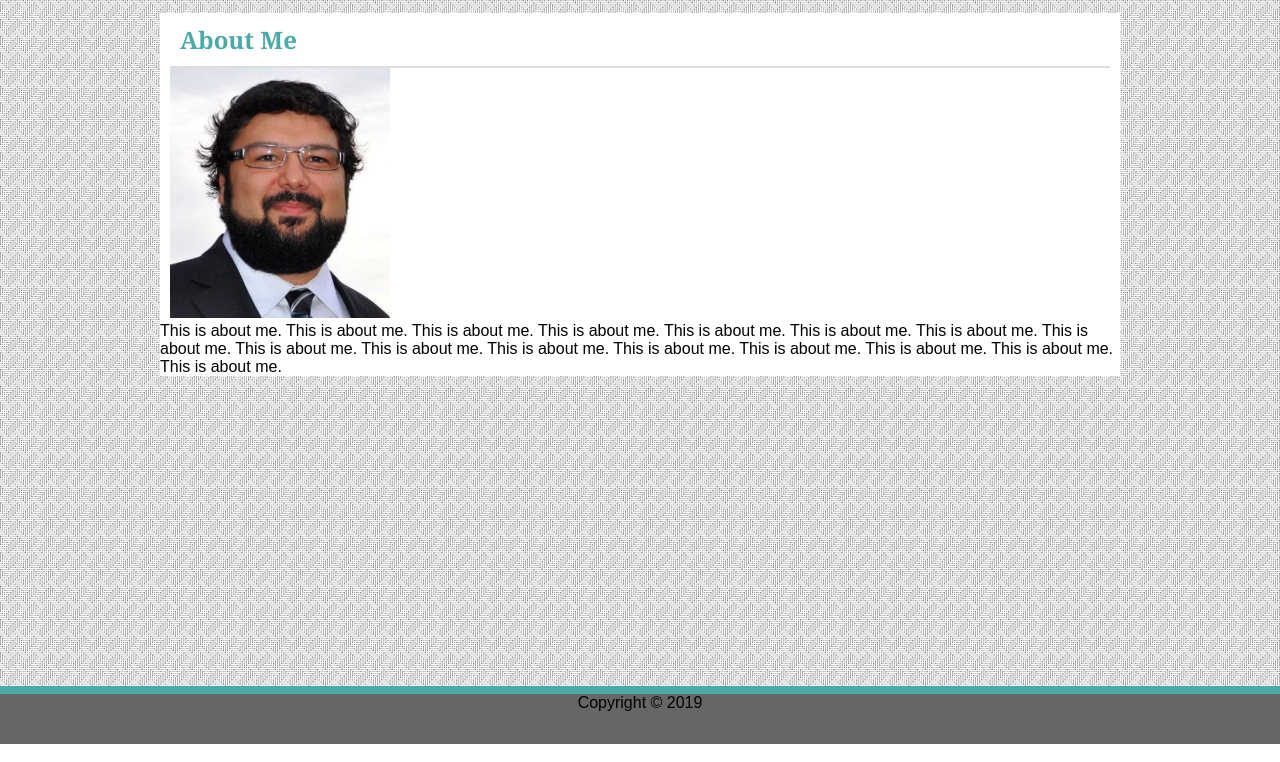
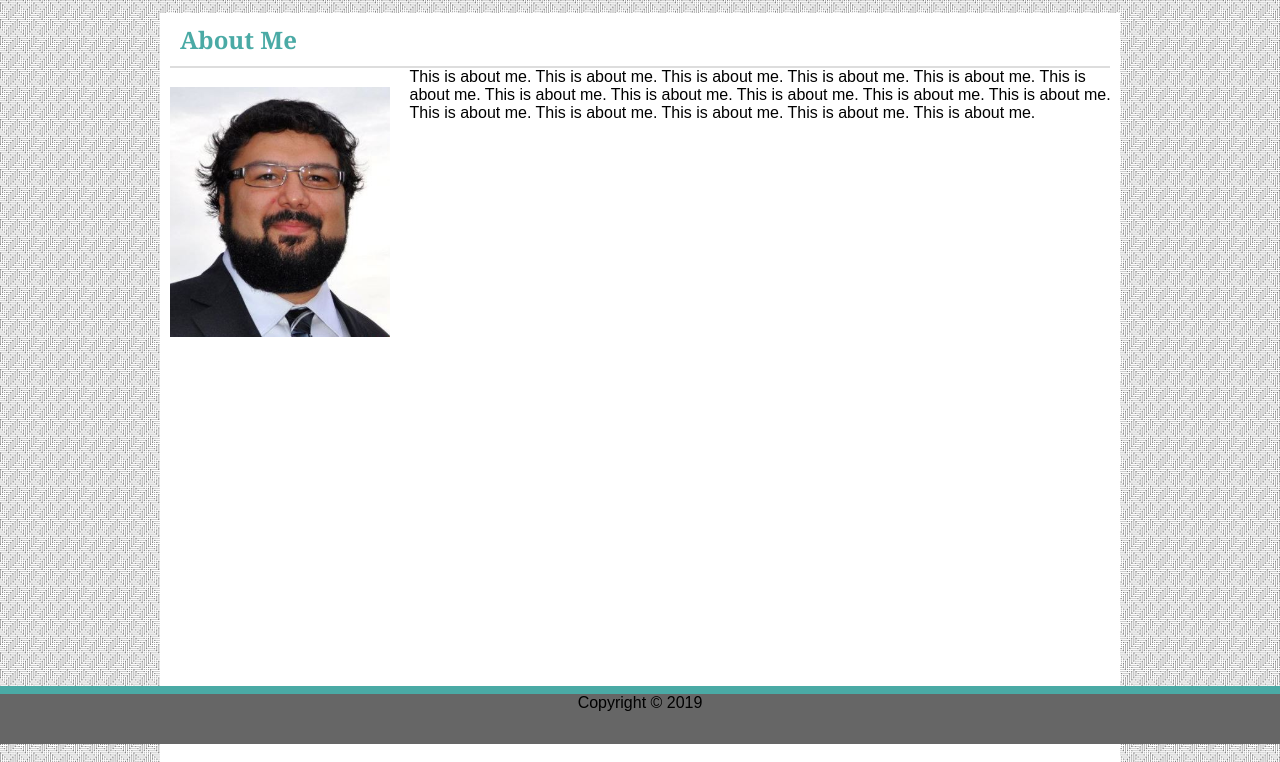
Before and after one commit to GilSolis/bio-homework, a plain HTML site: page index.html in a window 1280 px wide. Shown: the part 56-818 px from the top of the page. Drawn offline with Linux system fonts and the light colour scheme.

Commit message:
set <p> to display inline

```diff
--- a/assets/css/style.css
+++ b/assets/css/style.css
@@ -50,6 +50,7 @@ header {
     background-color:white;
     margin-top:20px;
     border-color:#ddd;
+    padding-bottom: 50%;
 
 
   }
@@ -62,16 +63,18 @@ h2 {
     margin-left: 10px;
     margin-right: 10px;
     padding:10px;
+    }
 
-  }
 img {
     margin-left: 10px;
     max-height:250px;
-    display: inline-block;
+    float: left;
+    padding-right: 2%;
+    padding-top: 2%;
   }
 
 p {
-  display: inline-block;
+  display: inline;
 
   }
 
```
Also changed, not shown: index.html (+0 -2 lines).
